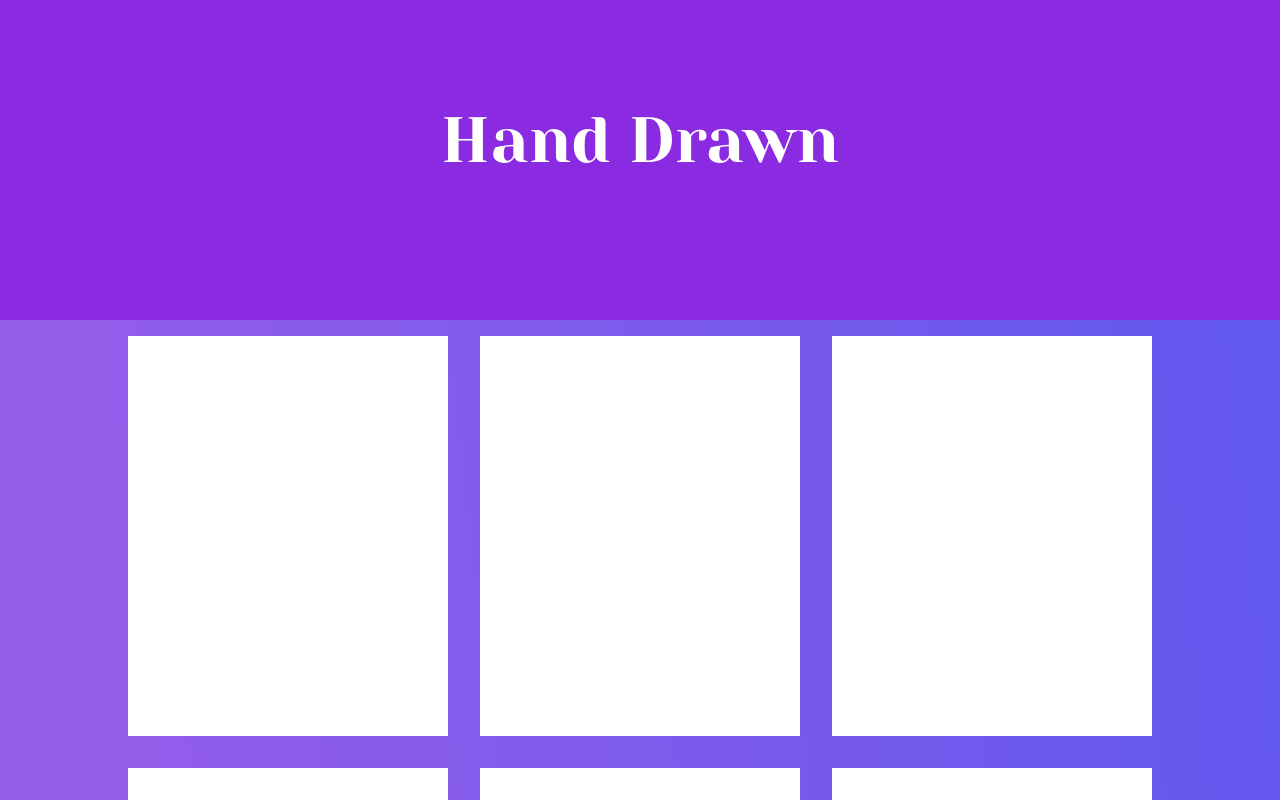
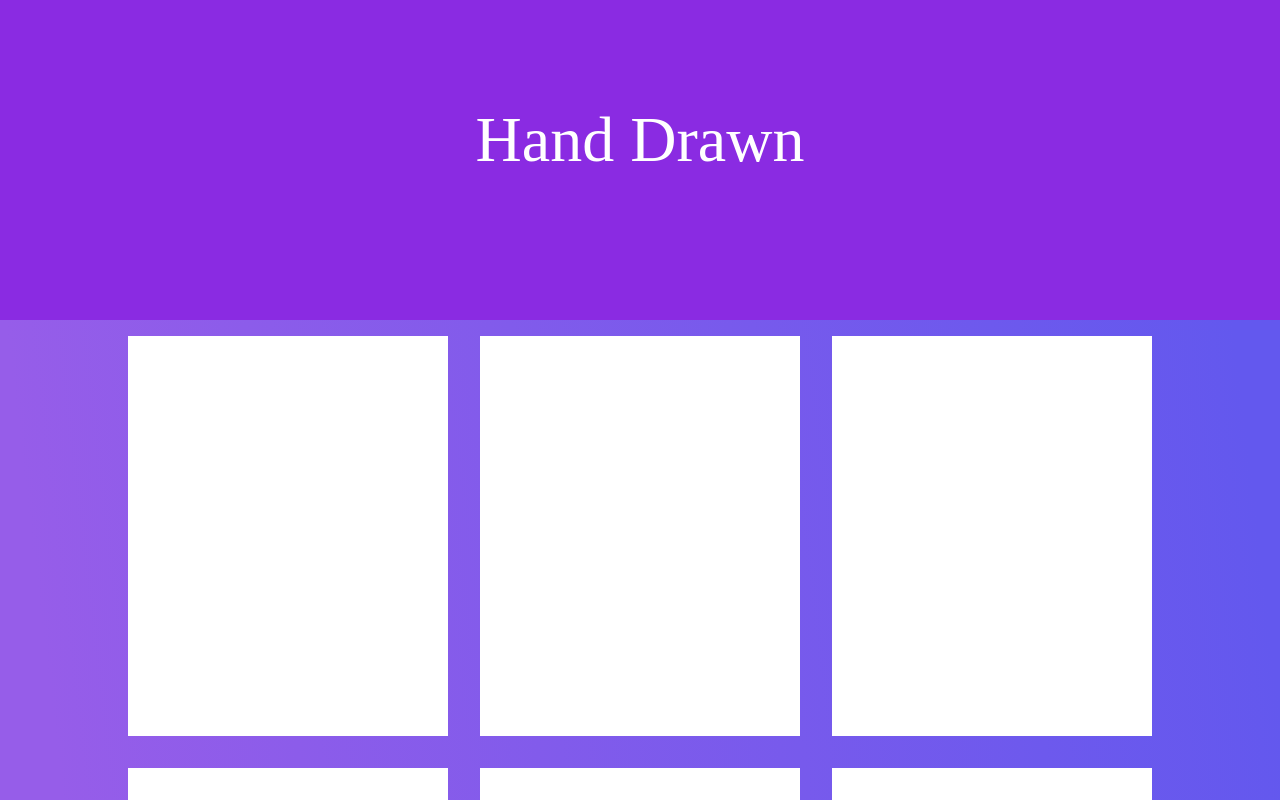
Before and after one commit to ProjectYard/Art-Gallery, a React (Create React App) app in the folder artgallery/: page / in a window 1280 px wide. Shown: the top 800 px of the page. Built offline with nearby package versions, Linux system fonts and the light colour scheme.

Commit message:
modified font

```diff
--- a/artgallery/src/Pages/Page.css
+++ b/artgallery/src/Pages/Page.css
@@ -2,7 +2,7 @@
     height: 40vh;
     background-color: blueviolet;
     color: #fff;
-    font-family: 'Yeseva One', cursive;
+    font-family: 'Aileron', cursive;
     font-size: 4em;
     text-align: center;
     line-height: 35vh;
```
